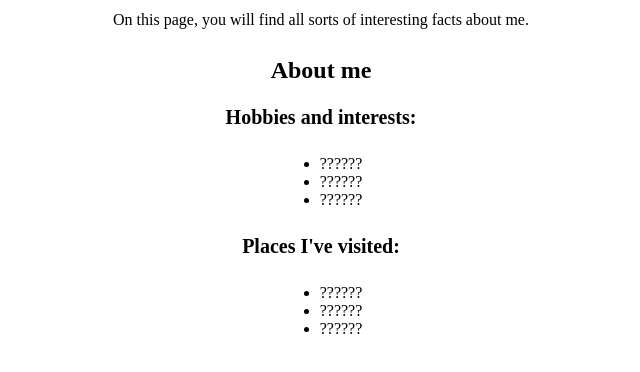
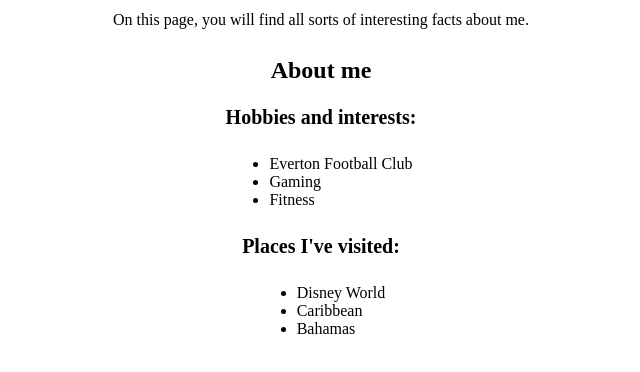
Before and after one commit to edgee89/git-fundamentals-lab, a plain HTML site: page index.html in a window 1280 px wide. Shown: the part 82-454 px from the top of the page, without its empty margins (319-959 px from the left). Drawn offline with Linux system fonts and the light colour scheme.

Commit message:
Add new information to the About Me section

```diff
--- a/index.html
+++ b/index.html
@@ -15,16 +15,16 @@
 
     <h3>Hobbies and interests:</h3>
     <ul>
-      <li>??????</li>
-      <li>??????</li>
-      <li>??????</li>
+      <li>Everton Football Club</li>
+      <li>Gaming</li>
+      <li>Fitness</li>
     </ul>
 
     <h3>Places I've visited:</h3>
     <ul>
-      <li>??????</li>
-      <li>??????</li>
-      <li>??????</li>
+      <li>Disney World</li>
+      <li>Caribbean</li>
+      <li>Bahamas</li>
     </ul>
   </body>
 </html>
```
